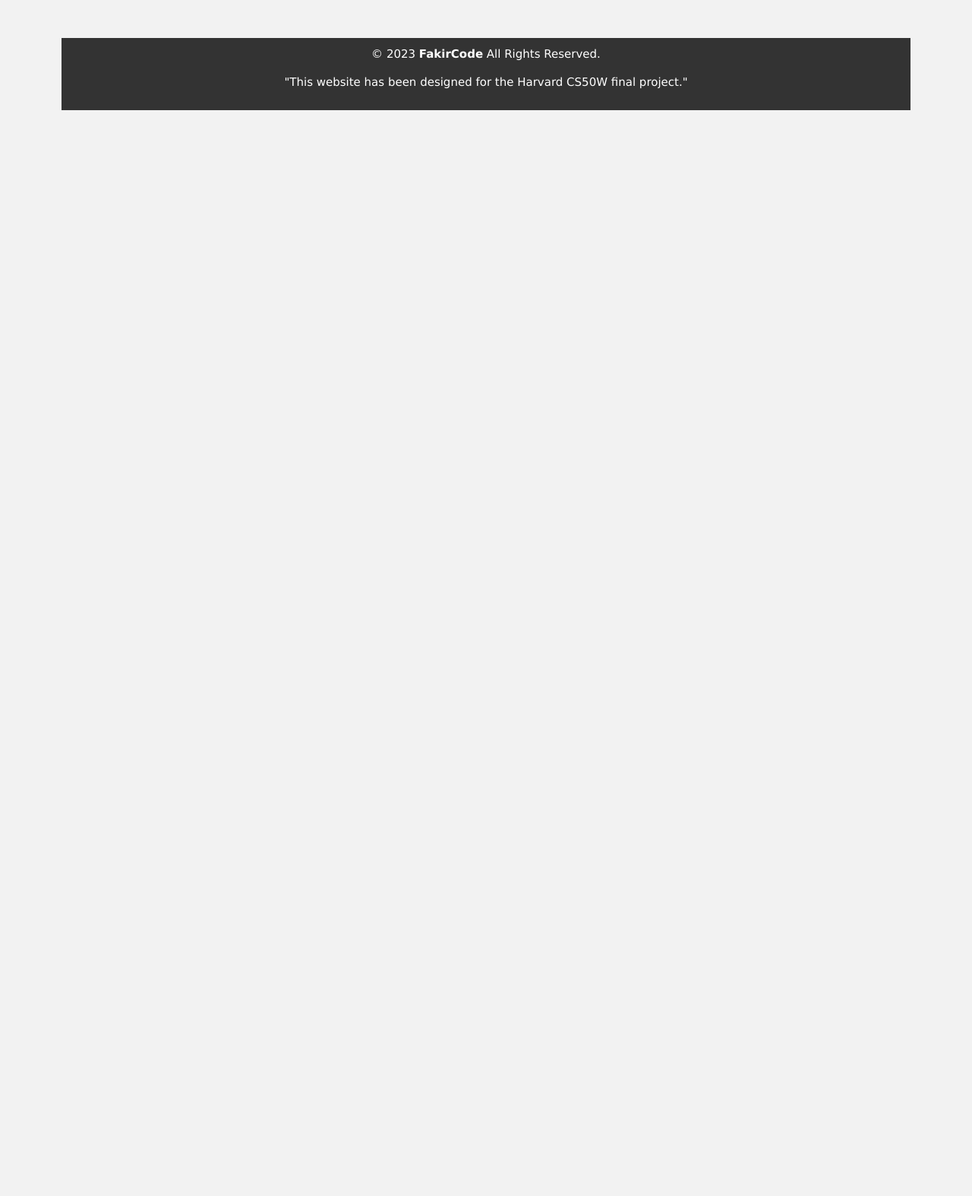
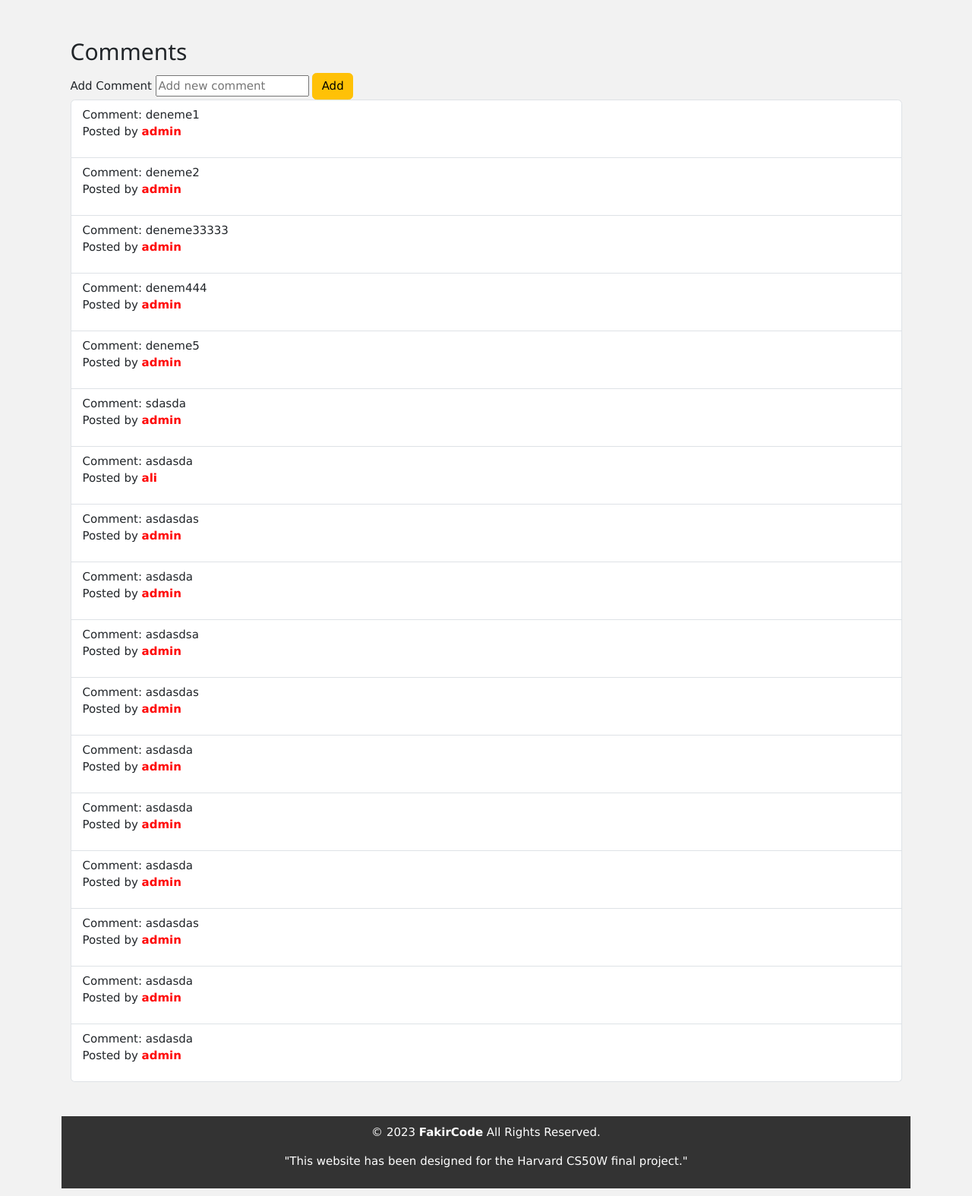
Before and after one commit to FakirHerif/capstone-cs50w, a Django app: page /input/1/1/ in a window 1280 px wide. Shown: the part 916-2490 px from the top of the page at 76% size. Before the commit the page ends 1061 px from the top, so only its background shows below. Run offline with Django 3.2, Linux system fonts and the light colour scheme; a user stored in the database is signed in; data comes from the database, SQL or seed files in the repository; both versions use the stored data as it was after the commit; some libraries are stand-ins or nearby versions.

Commit message:
added form for comments

```diff
--- a/capstone/templates/capstone/input.html
+++ b/capstone/templates/capstone/input.html
@@ -138,6 +138,28 @@
             </div>
         </main>
     </div>
+
+
+    <h2>Comments</h2>
+{% if user.is_authenticated %}
+    <form action="{% url 'addComment' id=input.id slug=input.title|slugify %}" method="POST">
+        {% csrf_token %}
+        <div class="form-group">
+            <label for="">Add Comment</label>
+            <input type="text" name="newComment" placeholder="Add new comment" id="">
+            <button type="submit" class="btn btn-warning">Add</button>
+        </div>
+    </form>
+{% endif %}
+<ul class="list-group">
+{% for comment in allComments %}
+    <li class="list-group-item">Comment: {{ comment.message }}
+        <br>
+        <p>Posted by <strong style="color: red;">{{ comment.author }}</strong></p>
+    </li>
+{% endfor %}
+</ul>
+
 </div>
 
 
```
Also changed, not shown: db.sqlite3.
